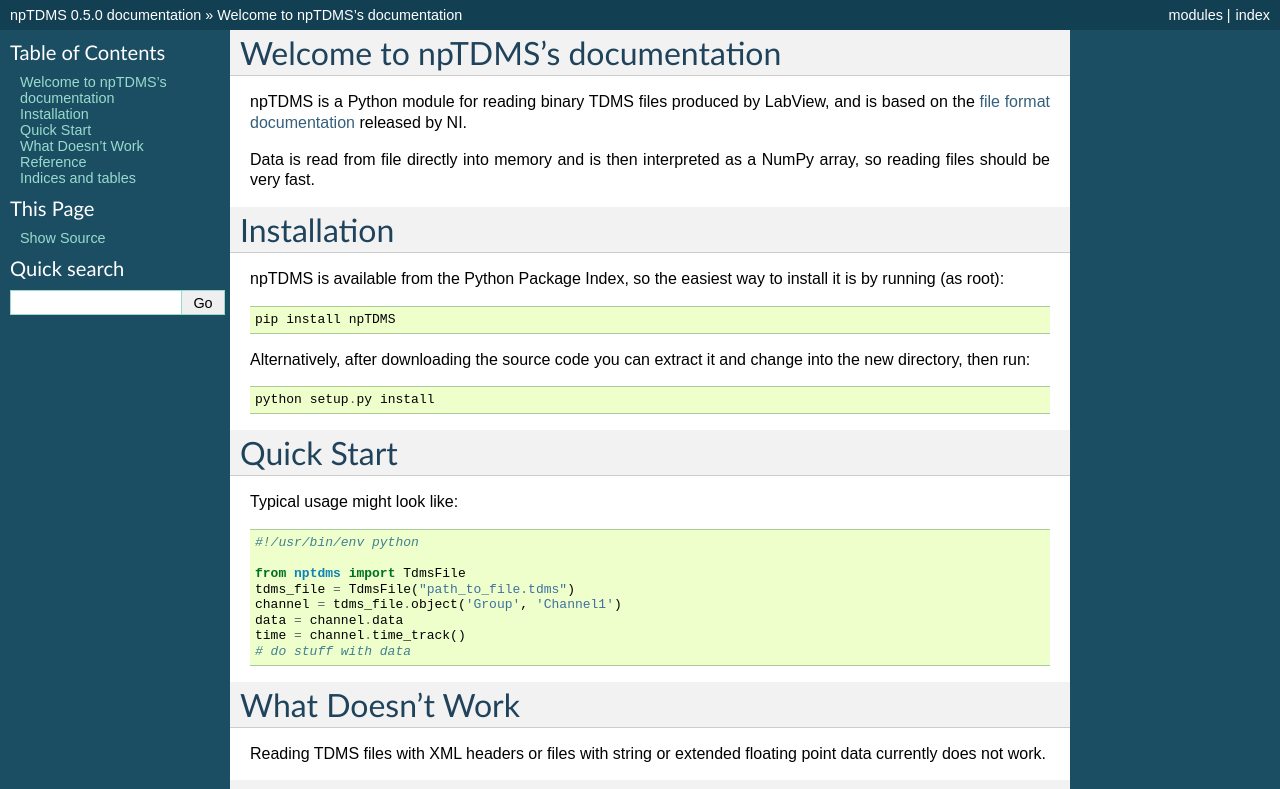
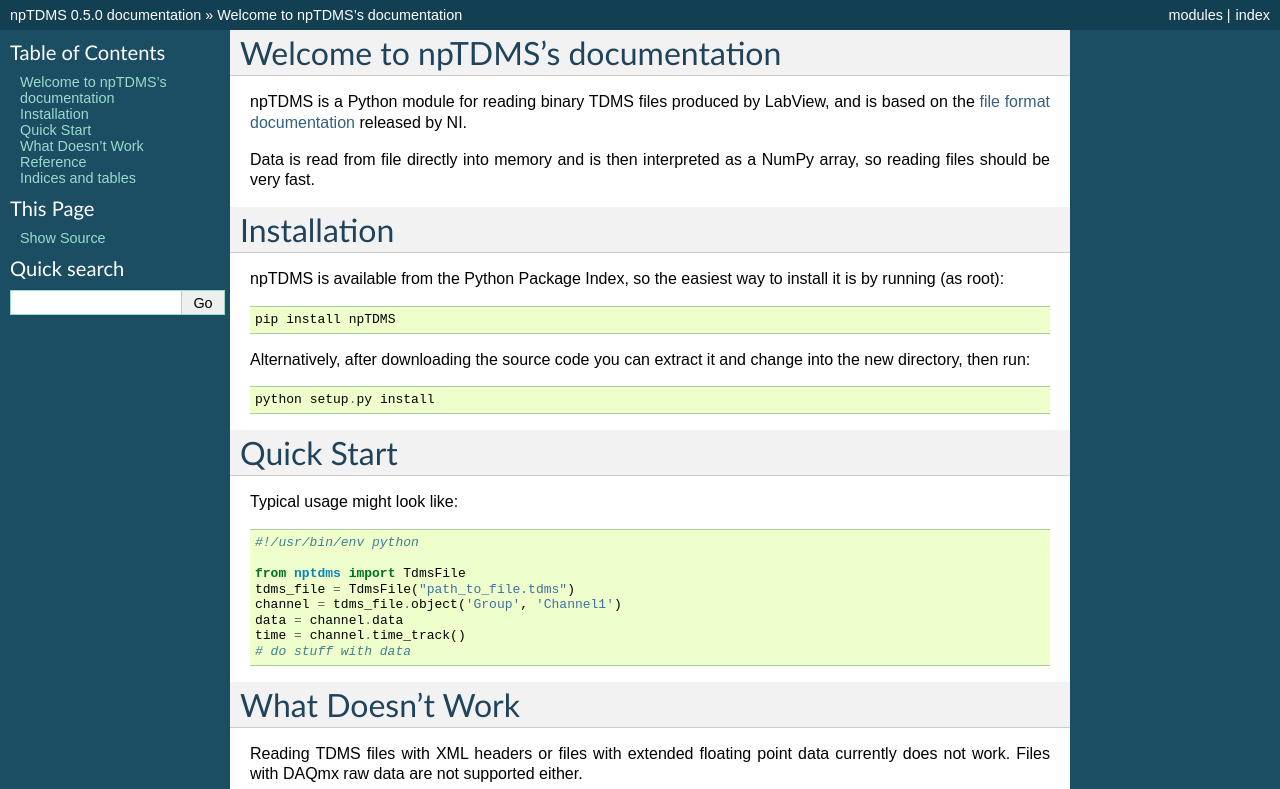
Before and after one commit to adamreeve/npTDMS, a Sphinx documentation site: the page built from docs/index.rst, in a window 1280 px wide. Shown: the top 789 px of the page. Built offline with Sphinx 7.4.7, drawn with Linux system fonts in a browser that asks for light colours.

Commit message:
Update documentation section on what's unsupported

```diff
--- a/docs/index.rst
+++ b/docs/index.rst
@@ -40,7 +40,8 @@
 =================
 
 Reading TDMS files with XML headers or files with
-string or extended floating point data currently does not work.
+extended floating point data currently does not work.
+Files with DAQmx raw data are not supported either.
 
 Reference
 =========
```
